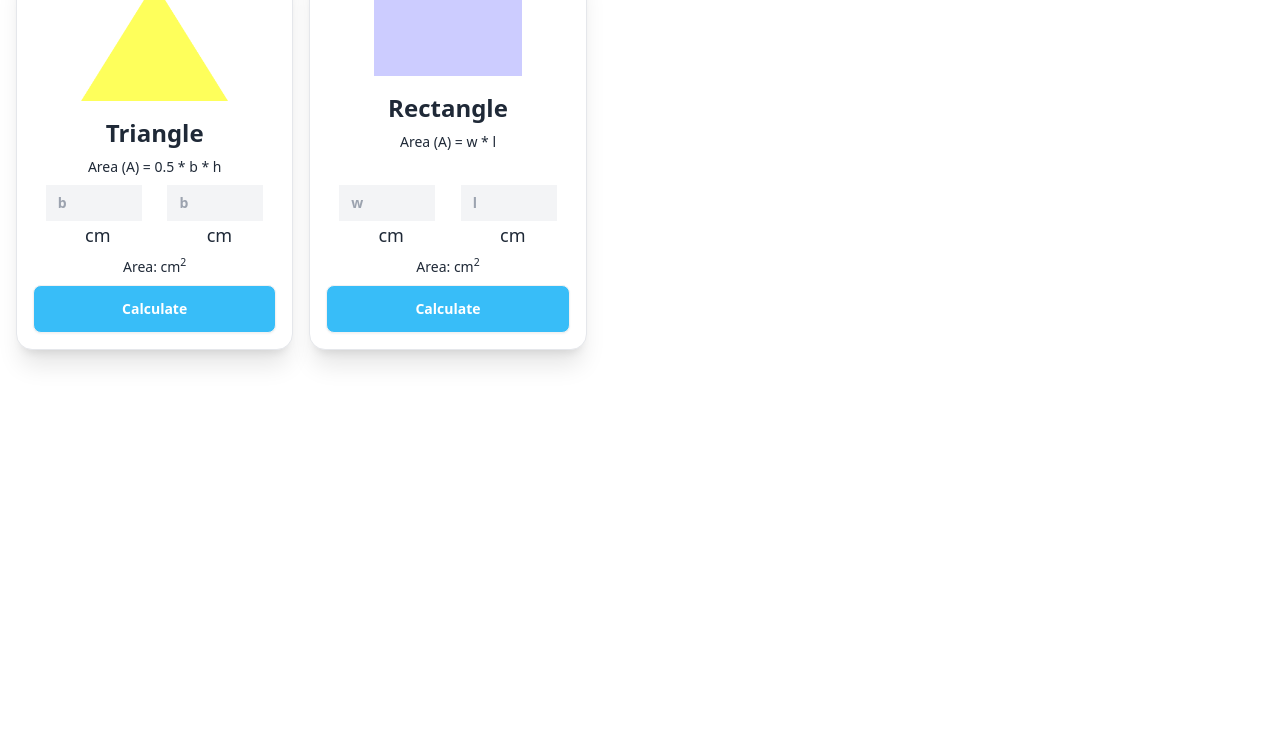
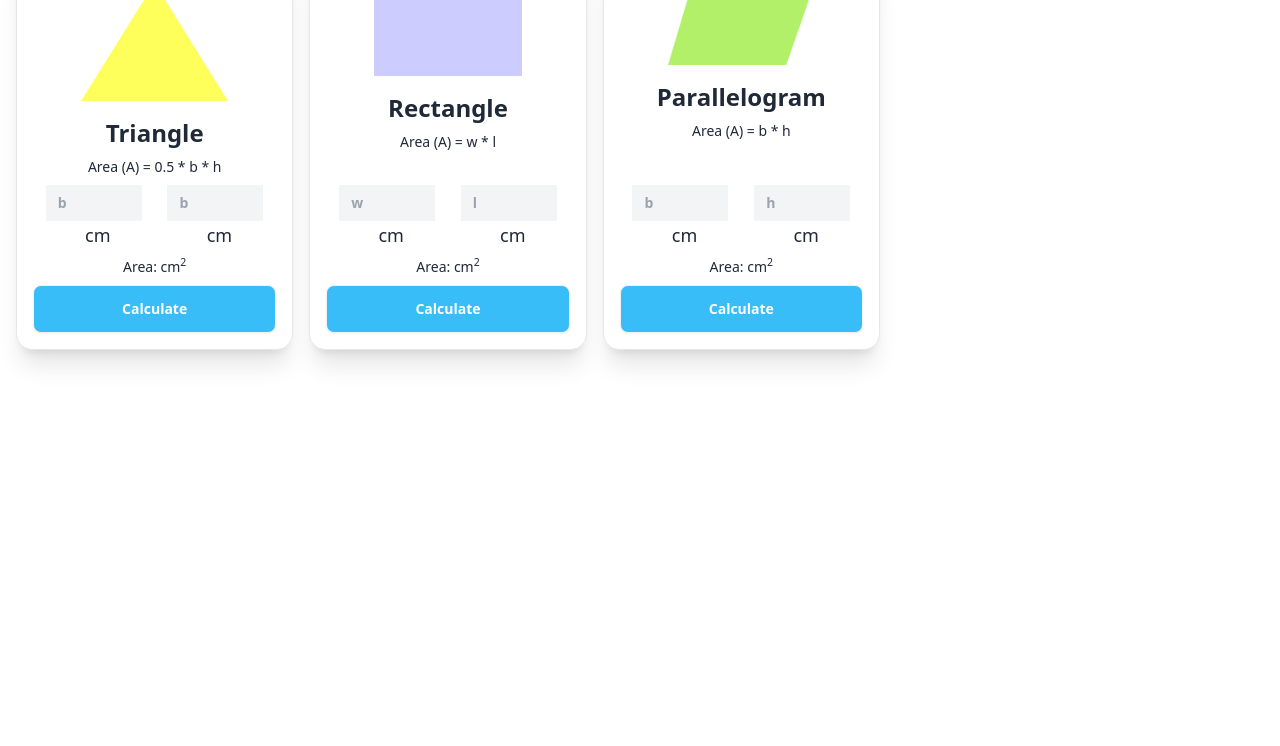
Before and after one commit to shaishabcoding/Geometry-Genius, a plain HTML site: page index.html in a window 1280 px wide. Shown: the part 54-800 px from the top of the page. Drawn offline with nearby package versions, Linux system fonts and the light colour scheme.

Commit message:
Parallelogram card done

```diff
--- a/index.html
+++ b/index.html
@@ -72,7 +72,7 @@
               <div class="flex justify-around">
                 <div>
                   <input
-                    id="rectangle-base"
+                    id="rectangle-width"
                     type="text"
                     class="w-24 bg-gray-100 px-3 py-2 text-black font-semibold"
                     placeholder="w"
@@ -81,7 +81,7 @@
                 </div>
                 <div>
                   <input
-                    id="rectangle-height"
+                    id="rectangle-length"
                     type="text"
                     class="w-24 bg-gray-100 px-3 py-2 text-black font-semibold"
                     placeholder="l"
@@ -100,6 +100,49 @@
               </div>
             </div>
           </div>
+          <!-- Parallelogram card -->
+          <div
+            class="card card-compact w-full bg-base-100 shadow-xl text-center border"
+          >
+            <figure class="px-16 pt-5">
+              <img src="images/parallelogram.png" alt="parallelogram" />
+            </figure>
+            <div class="card-body">
+              <h3 class="text-2xl font-semibold">Parallelogram</h3>
+              <p>Area (A) = b * h</p>
+              <div class="flex justify-around">
+                <div>
+                  <input
+                    id="parallelogram-base"
+                    type="text"
+                    class="w-24 bg-gray-100 px-3 py-2 text-black font-semibold"
+                    placeholder="b"
+                  />
+                  <span class="text-lg pl-2">cm</span>
+                </div>
+                <div>
+                  <input
+                    id="parallelogram-height"
+                    type="text"
+                    class="w-24 bg-gray-100 px-3 py-2 text-black font-semibold"
+                    placeholder="h"
+                  />
+                  <span class="text-lg pl-2">cm</span>
+                </div>
+              </div>
+              <div>
+                Area: <span id="parallelogram-area"></span> cm<sup>2</sup>
+              </div>
+              <div>
+                <button
+                  class="btn bg-sky-400 text-white w-full"
+                  onclick="calculateParallelogramArea()"
+                >
+                  Calculate
+                </button>
+              </div>
+            </div>
+          </div>
         </div>
         <!-- area calculator -->
         <div class="w-96 hidden lg:block">
--- a/js/script.js
+++ b/js/script.js
@@ -12,14 +12,29 @@ function calculateTriangleArea() {
 }
 
 function calculateRectangleArea() {
-  const rectangleBaseInput = document.getElementById("rectangle-base");
-  const rectangleHeightInput = document.getElementById("rectangle-height");
+  const rectangleWidthInput = document.getElementById("rectangle-width");
+  const rectangleLengthInput = document.getElementById("rectangle-length");
   const rectangleAreaSpan = document.getElementById("rectangle-area");
 
-  const rectangleBase = parseFloat(rectangleBaseInput.value);
-  const rectangleHeight = parseFloat(rectangleHeightInput.value);
+  const rectangleWidth = parseFloat(rectangleWidthInput.value);
+  const rectangleLength = parseFloat(rectangleLengthInput.value);
 
-  const area = rectangleBase * rectangleHeight;
+  const area = rectangleWidth * rectangleLength;
 
   rectangleAreaSpan.innerHTML = area;
 }
+
+function calculateParallelogramArea() {
+  const parallelogramBaseInput = document.getElementById("parallelogram-base");
+  const parallelogramHeightInput = document.getElementById(
+    "parallelogram-height"
+  );
+  const parallelogramAreaSpan = document.getElementById("parallelogram-area");
+
+  const parallelogramBase = parseFloat(parallelogramBaseInput.value);
+  const parallelogramHeight = parseFloat(parallelogramHeightInput.value);
+
+  const area = parallelogramBase * parallelogramHeight;
+
+  parallelogramAreaSpan.innerHTML = area;
+}
```
